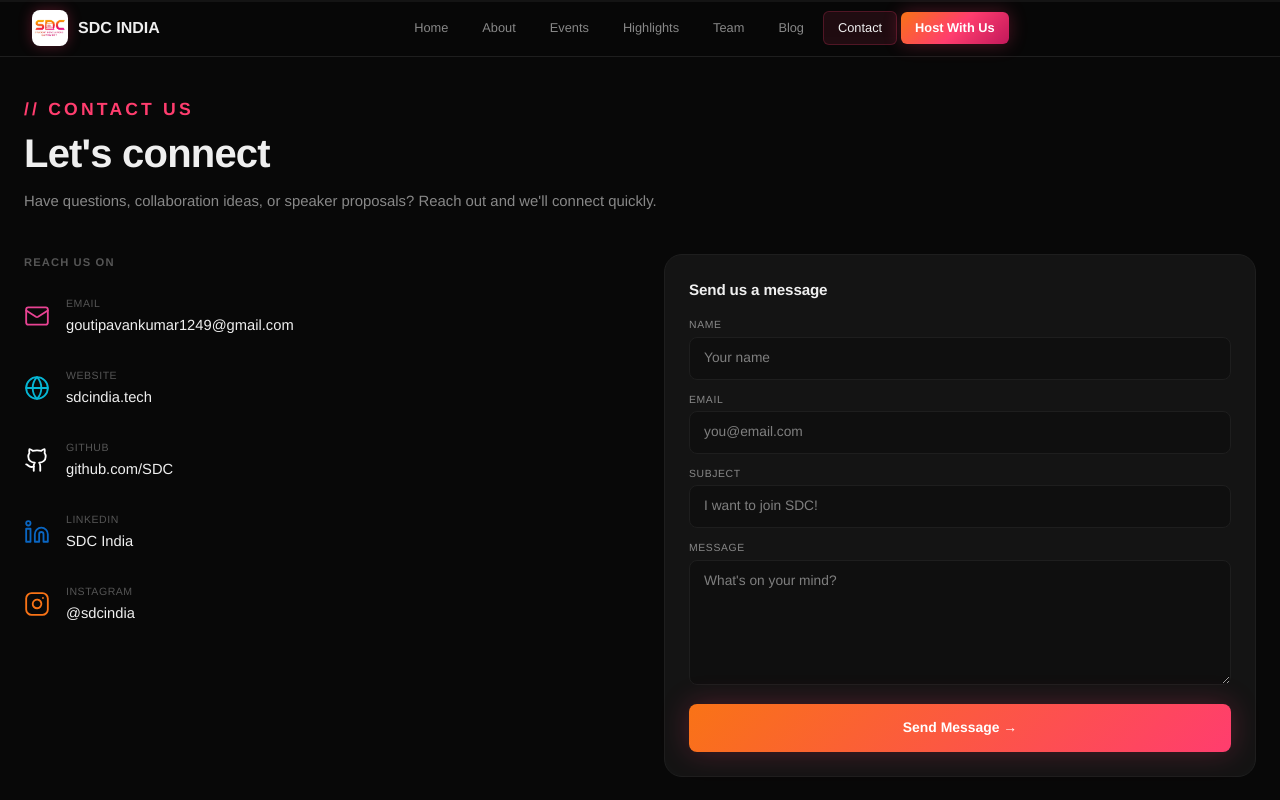
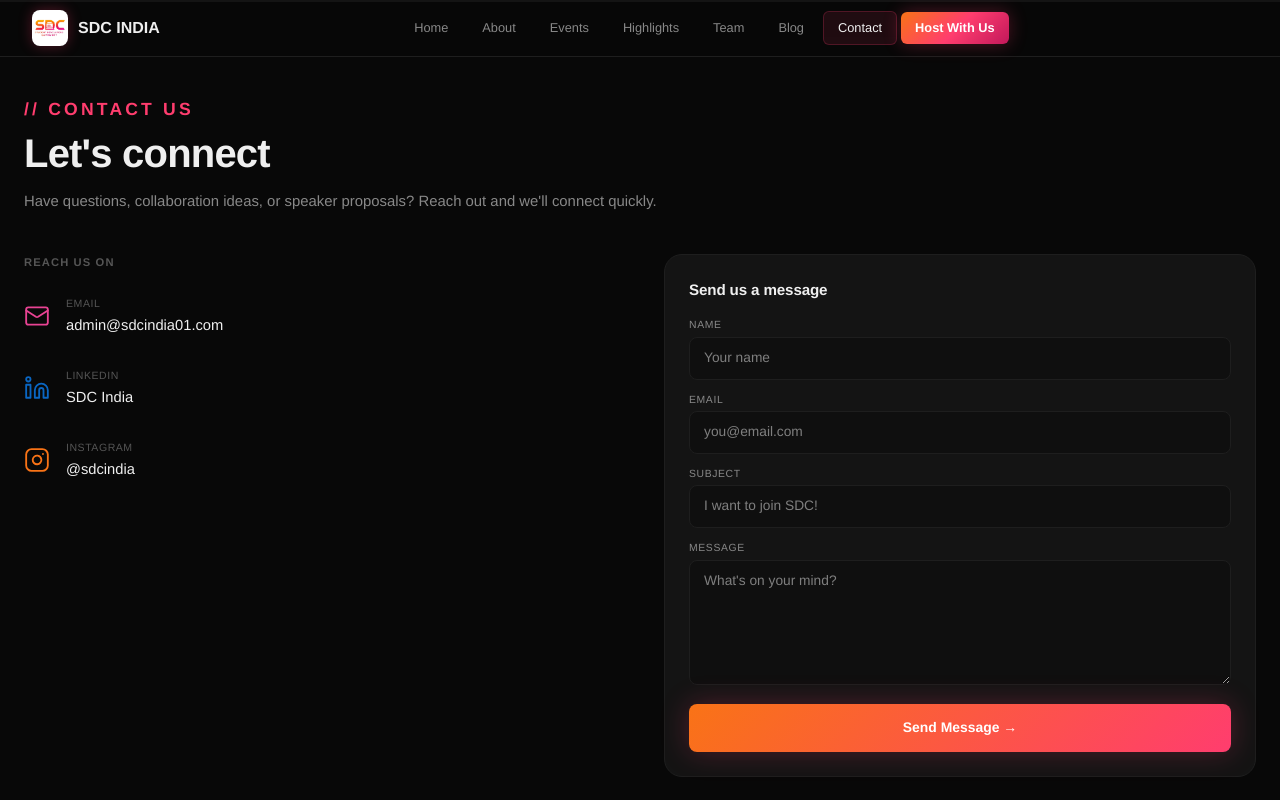
Before and after one commit to bhavitha-1306/SDC-WEBSITE, a Next.js app: page /contact in a window 1280 px wide. Shown: the top 800 px of the page. Built offline with nearby package versions, Linux system fonts and the light colour scheme.

Commit message:
feat: add upcoming events section header and update contact email

```diff
--- a/sdc-website-old.html
+++ b/sdc-website-old.html
@@ -703,7 +703,7 @@
           <li><span class="pi">🤝</span> Long-term collaboration and inter-college access</li>
           <li><span class="pi">📊</span> Post-event report and feedback for your institution</li>
         </ul>
-        <div class="host-direct"><div class="hd-l">OR REACH US DIRECTLY</div><a href="mailto:hello@sdcindia.tech">hello@sdcindia.tech →</a></div>
+        <div class="host-direct"><div class="hd-l">OR REACH US DIRECTLY</div><a href="mailto:admin@sdcindia01.com">admin@sdcindia01.com →</a></div>
       </div>
       <div class="form-card">
         <h3>📋 Submit a Hosting Request</h3>
@@ -727,9 +727,7 @@
     </div>
     <div class="contact-layout reveal" style="margin-bottom:5rem;">
       <div class="c-links">
-        <a href="mailto:hello@sdcindia.tech" class="c-link"><div class="c-ico em">📧</div><div><div class="cl2">EMAIL</div><div class="cv">hello@sdcindia.tech</div></div></a>
-        <a href="https://sdcindia.tech" target="_blank" rel="noopener" class="c-link"><div class="c-ico dc">🌐</div><div><div class="cl2">WEBSITE</div><div class="cv">sdcindia.tech</div></div></a>
-        <a href="https://github.com/SDC" target="_blank" rel="noopener" class="c-link"><div class="c-ico gh">⚡</div><div><div class="cl2">GITHUB</div><div class="cv">github.com/SDC</div></div></a>
+        <a href="mailto:admin@sdcindia01.com" class="c-link"><div class="c-ico em">📧</div><div><div class="cl2">EMAIL</div><div class="cv">admin@sdcindia01.com</div></div></a>
         <a href="https://linkedin.com/company/sdc-snist" target="_blank" rel="noopener" class="c-link"><div class="c-ico li">🔗</div><div><div class="cl2">LINKEDIN</div><div class="cv">SDC SNIST</div></div></a>
         <a href="https://instagram.com/sdc.snist" target="_blank" rel="noopener" class="c-link"><div class="c-ico ig">📸</div><div><div class="cl2">INSTAGRAM</div><div class="cv">@sdc.snist</div></div></a>
       </div>
--- a/src/app/contact/page.tsx
+++ b/src/app/contact/page.tsx
@@ -1,10 +1,8 @@
-import { Mail, Globe, Github, Linkedin, Instagram } from "lucide-react";
+import { Mail, Linkedin, Instagram } from "lucide-react";
 import ContactForm from "@/components/forms/ContactForm";
 
 const SOCIALS = [
-  { Icon: Mail,      label: "Email",     value: "goutipavankumar1249@gmail.com", href: "mailto:goutipavankumar1249@gmail.com", color: "#e84393" },
-  { Icon: Globe,     label: "Website",   value: "sdcindia.tech",                 href: "https://sdcindia.tech",                color: "#06b6d4" },
-  { Icon: Github,    label: "GitHub",    value: "github.com/SDC",                href: "https://github.com/SDC",               color: "#ffffff" },
+  { Icon: Mail,      label: "Email",     value: "admin@sdcindia01.com",          href: "mailto:admin@sdcindia01.com",          color: "#e84393" },
   { Icon: Linkedin,  label: "LinkedIn",  value: "SDC India",                     href: "https://linkedin.com/company/sdcindia",  color: "#0a66c2" },
   { Icon: Instagram, label: "Instagram", value: "@sdcindia",                    href: "https://instagram.com/sdcindia",       color: "#f97316" },
 ];
--- a/src/app/host/page.tsx
+++ b/src/app/host/page.tsx
@@ -42,8 +42,8 @@
             </ul>
             <div className="rounded-[10px] p-3 mt-4" style={{ background: "var(--card)", border: "1px solid var(--border)" }}>
               <div className="text-[.6rem] mb-1 uppercase tracking-widest" style={{ color: "var(--muted)" }}>Or reach us directly</div>
-              <a href="mailto:goutipavankumar1249@gmail.com" className="text-[.82rem] font-semibold break-all" style={{ color: "var(--a1)" }}>
-                goutipavankumar1249@gmail.com →
+              <a href="mailto:admin@sdcindia01.com" className="text-[.82rem] font-semibold break-all" style={{ color: "var(--a1)" }}>
+                admin@sdcindia01.com →
               </a>
             </div>
           </div>
--- a/src/app/page.tsx
+++ b/src/app/page.tsx
@@ -165,6 +165,17 @@
               gap: "2.5rem",
             }}
           >
+            <ScrollReveal>
+              <div className="flex justify-between items-end mb-2 flex-wrap gap-4">
+                <div>
+                  <div className="sec-label mb-2">// UPCOMING</div>
+                  <h2 className="sec-title">What&apos;s coming next</h2>
+                </div>
+                <Link href="/events" className="btn-outline" style={{ fontSize: ".82rem" }}>
+                  See all events →
+                </Link>
+              </div>
+            </ScrollReveal>
             {upcomingRows.map((upcomingEvent) => (
               <ScrollReveal key={upcomingEvent.id}>
                 <div
--- a/src/lib/supabase/mockClient.ts
+++ b/src/lib/supabase/mockClient.ts
@@ -43,7 +43,7 @@
       case "v_gallery_public":
         return MOCK_GALLERY_IMAGES;
       case "admin_emails":
-        return [{ email: "goutipavankumar1249@gmail.com", role: "admin" }];
+        return [{ email: "admin@sdcindia01.com", role: "admin" }];
       default:
         return [];
     }
```
